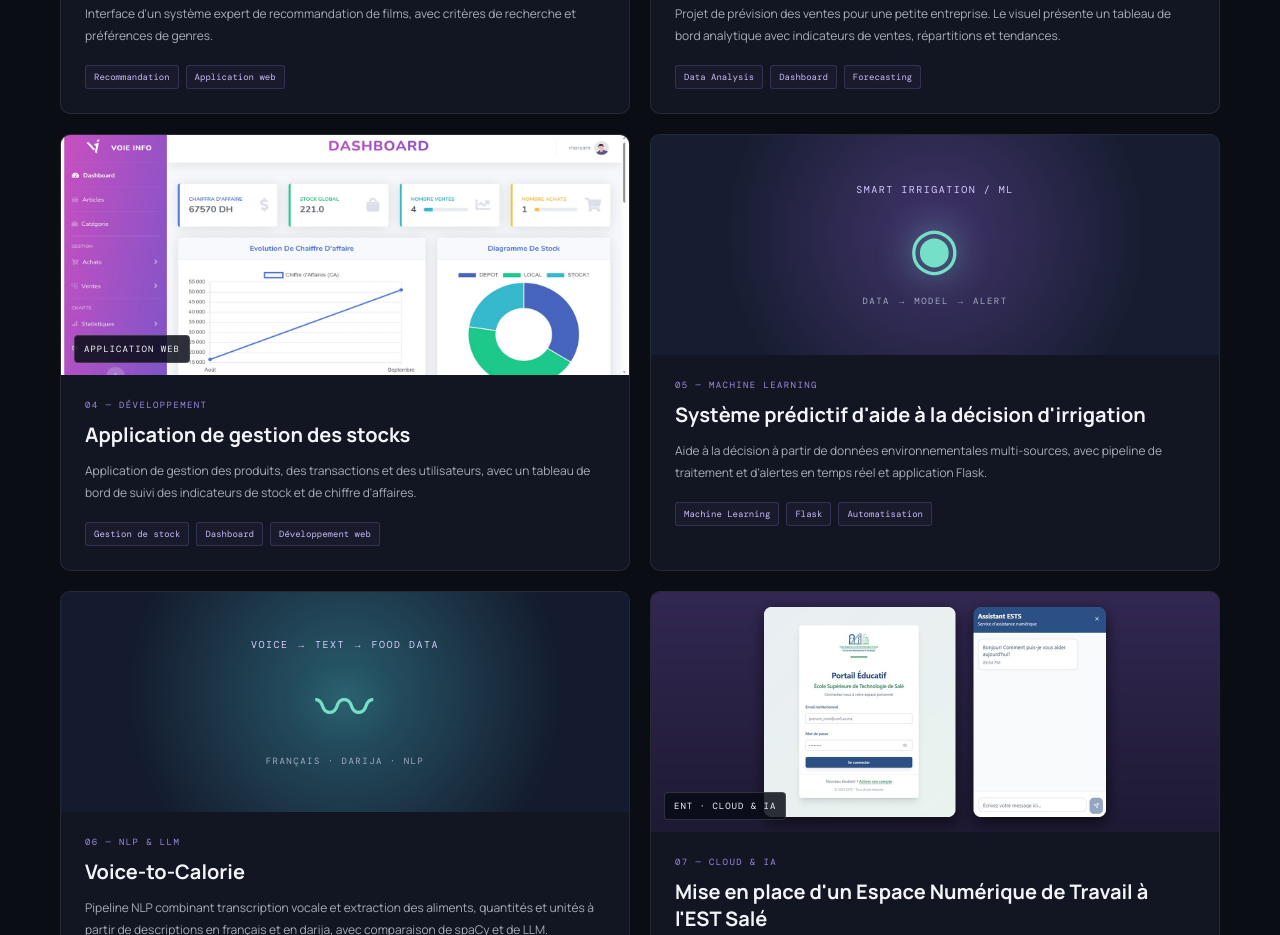
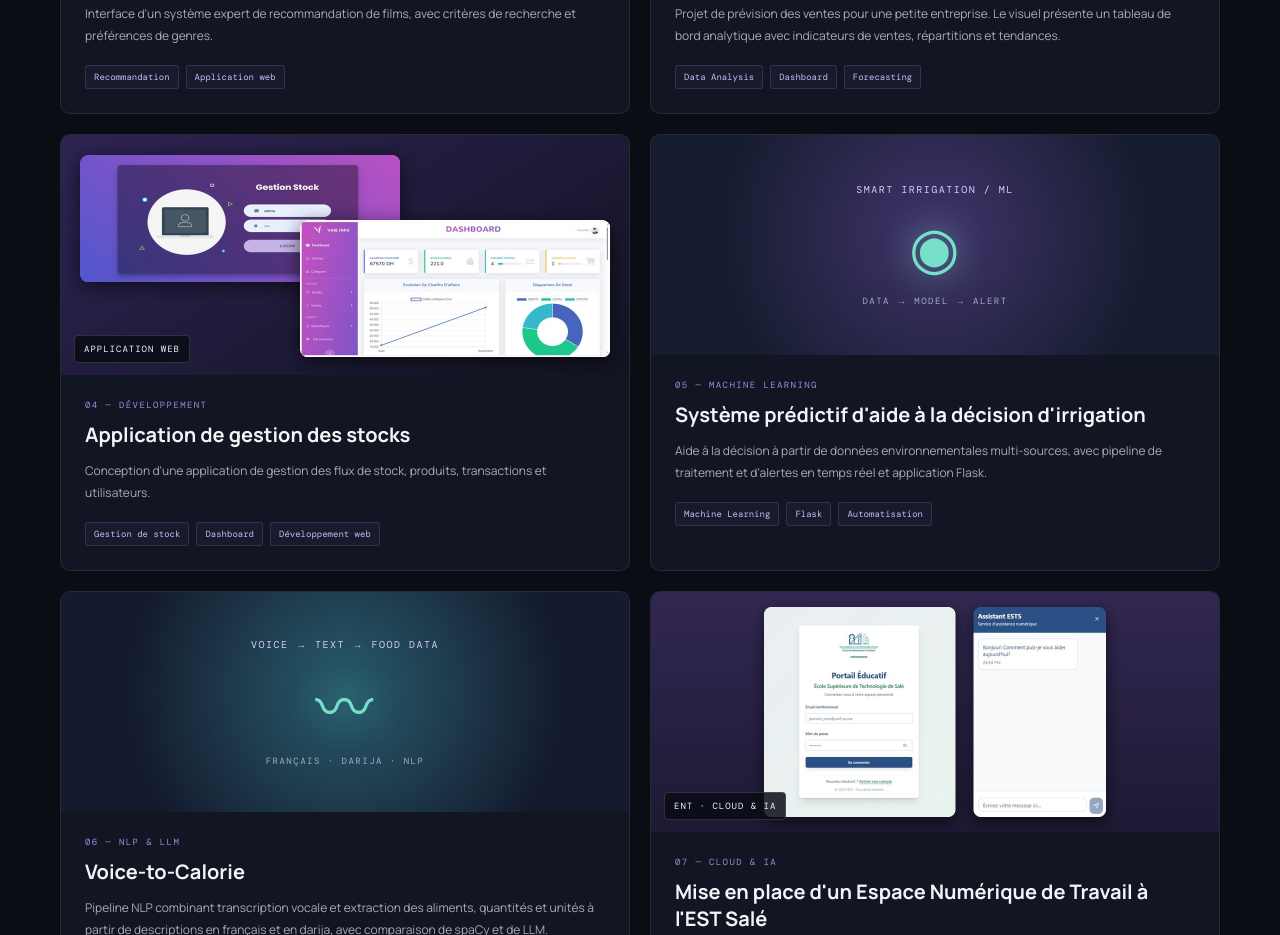
Before and after one commit to salmabak-123/portfolio, a plain HTML site: page index.html in a window 1280 px wide. Shown: the part 3710-4645 px from the top of the page. Drawn offline with nearby package versions, Linux system fonts and the light colour scheme.

Commit message:
Update stock management project card with login preview
Co-Authored-By: Claude Sonnet 5.5 <noreply@anthropic.com>
Claude-Session: https://claude.ai/code/session_01PJMb1LbGf6yH1rkUmMdbpN

```diff
--- a/index.html
+++ b/index.html
@@ -54,7 +54,7 @@
 <article class="project-card project-wide"><a class="project-image" href="assets/coach-sportif.jpg" target="_blank" rel="noopener"><img loading="lazy" src="assets/coach-sportif.jpg" alt="Illustration du projet Virtual Sports Coach"><span class="image-label">PROJET IA · DEEP LEARNING</span></a><div class="project-body"><div class="project-kicker">01 — VISION / EDGE AI</div><h3>Coach sportif intelligent</h3><p>Projet d'analyse des mouvements sportifs par estimation de pose et angles articulaires. Le travail porte sur cinq exercices et l'utilisation de modèles LSTM sous PyTorch pour évaluer la qualité d'exécution, avec une interface TypeScript et une approche Edge AI.</p><div class="tags"><i>Pose Estimation</i><i>LSTM</i><i>PyTorch</i><i>Edge AI</i></div></div></article>
 <article class="project-card"><a class="project-image" href="assets/cinemasima.jpg" target="_blank" rel="noopener"><img loading="lazy" src="assets/cinemasima.jpg" alt="Interface du projet CinemaSIMA"><span class="image-label">APPLICATION · RECOMMANDATION</span></a><div class="project-body"><div class="project-kicker">02 — SYSTÈME EXPERT</div><h3>CinemaSIMA</h3><p>Interface d'un système expert de recommandation de films, avec critères de recherche et préférences de genres.</p><div class="tags"><i>Recommandation</i><i>Application web</i></div></div></article>
 <article class="project-card"><a class="project-image" href="assets/prevision-ventes.jpg" target="_blank" rel="noopener"><img loading="lazy" src="assets/prevision-ventes.jpg" alt="Tableau de bord de prévision des ventes"><span class="image-label">DATA ANALYTICS</span></a><div class="project-body"><div class="project-kicker">03 — DATA SCIENCE</div><h3>Prévision des ventes</h3><p>Projet de prévision des ventes pour une petite entreprise. Le visuel présente un tableau de bord analytique avec indicateurs de ventes, répartitions et tendances.</p><div class="tags"><i>Data Analysis</i><i>Dashboard</i><i>Forecasting</i></div></div></article>
-<article class="project-card"><a class="project-image" href="assets/gestion-stocks.jpg" target="_blank" rel="noopener"><img loading="lazy" src="assets/gestion-stocks.jpg" alt="Dashboard de l'application de gestion des stocks"><span class="image-label">APPLICATION WEB</span></a><div class="project-body"><div class="project-kicker">04 — DÉVELOPPEMENT</div><h3>Application de gestion des stocks</h3><p>Application de gestion des produits, des transactions et des utilisateurs, avec un tableau de bord de suivi des indicateurs de stock et de chiffre d'affaires.</p><div class="tags"><i>Gestion de stock</i><i>Dashboard</i><i>Développement web</i></div></div></article>
+<article class="project-card"><a class="project-image" href="assets/gestion-stock-apercu.jpg" target="_blank" rel="noopener"><img loading="lazy" src="assets/gestion-stock-apercu.jpg" alt="Application de gestion des stocks : page de connexion et tableau de bord"><span class="image-label">APPLICATION WEB</span></a><div class="project-body"><div class="project-kicker">04 — DÉVELOPPEMENT</div><h3>Application de gestion des stocks</h3><p>Conception d'une application de gestion des flux de stock, produits, transactions et utilisateurs.</p><div class="tags"><i>Gestion de stock</i><i>Dashboard</i><i>Développement web</i></div></div></article>
 <article class="project-card"><div class="abstract-art art-irrigation"><span>SMART IRRIGATION / ML</span><b>◉</b><small>DATA → MODEL → ALERT</small></div><div class="project-body"><div class="project-kicker">05 — MACHINE LEARNING</div><h3>Système prédictif d'aide à la décision d'irrigation</h3><p>Aide à la décision à partir de données environnementales multi-sources, avec pipeline de traitement et d'alertes en temps réel et application Flask.</p><div class="tags"><i>Machine Learning</i><i>Flask</i><i>Automatisation</i></div></div></article>
 <article class="project-card"><div class="abstract-art art-voice"><span>VOICE → TEXT → FOOD DATA</span><b>〰</b><small>FRANÇAIS · DARIJA · NLP</small></div><div class="project-body"><div class="project-kicker">06 — NLP & LLM</div><h3>Voice-to-Calorie</h3><p>Pipeline NLP combinant transcription vocale et extraction des aliments, quantités et unités à partir de descriptions en français et en darija, avec comparaison de spaCy et de LLM.</p><div class="tags"><i>NLP</i><i>spaCy</i><i>LLM</i></div></div></article>
 <article class="project-card"><a class="project-image" href="assets/ent-est-sale.jpg" target="_blank" rel="noopener"><img loading="lazy" src="assets/ent-est-sale.jpg" alt="Portail éducatif de l'EST Salé : page de connexion et assistant conversationnel"><span class="image-label">ENT · CLOUD &amp; IA</span></a><div class="project-body"><div class="project-kicker">07 — CLOUD &amp; IA</div><h3>Mise en place d'un Espace Numérique de Travail à l'EST Salé</h3><p>Plateforme cloud centralisant les services et données académiques de l'École Supérieure de Technologie de Salé : portail éducatif avec connexion par email institutionnel, base NoSQL et assistant conversationnel basé sur un modèle de langage.</p><div class="tags"><i>Cloud</i><i>NoSQL</i><i>LLM</i><i>Chatbot</i></div></div></article>
```
Also changed, not shown: assets/gestion-stock-apercu.jpg (added).
